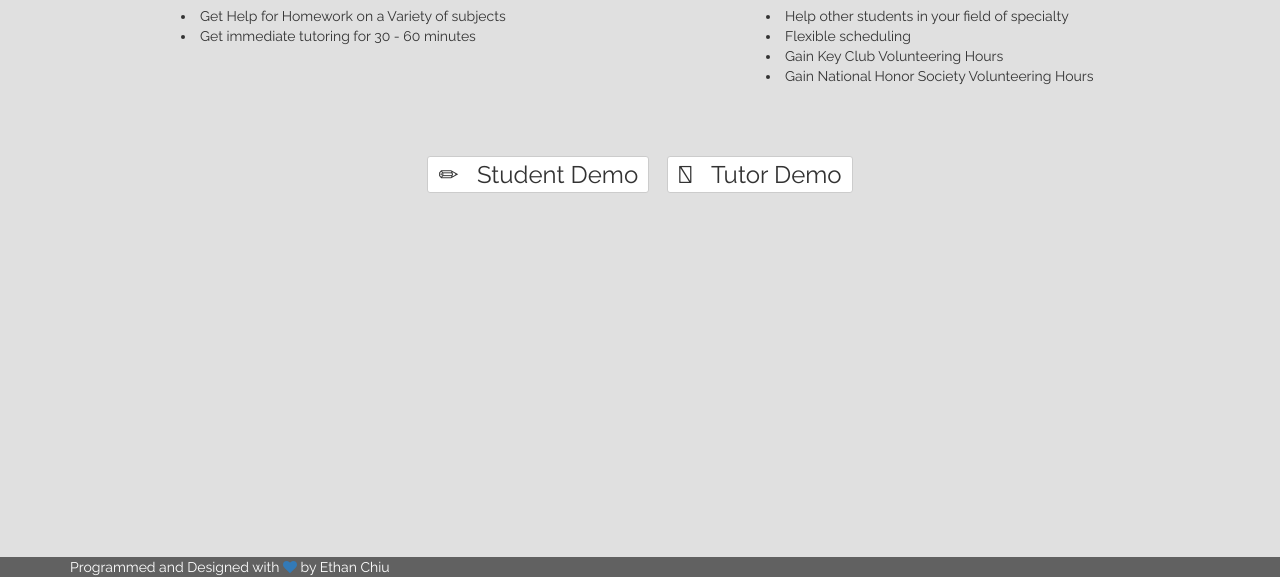
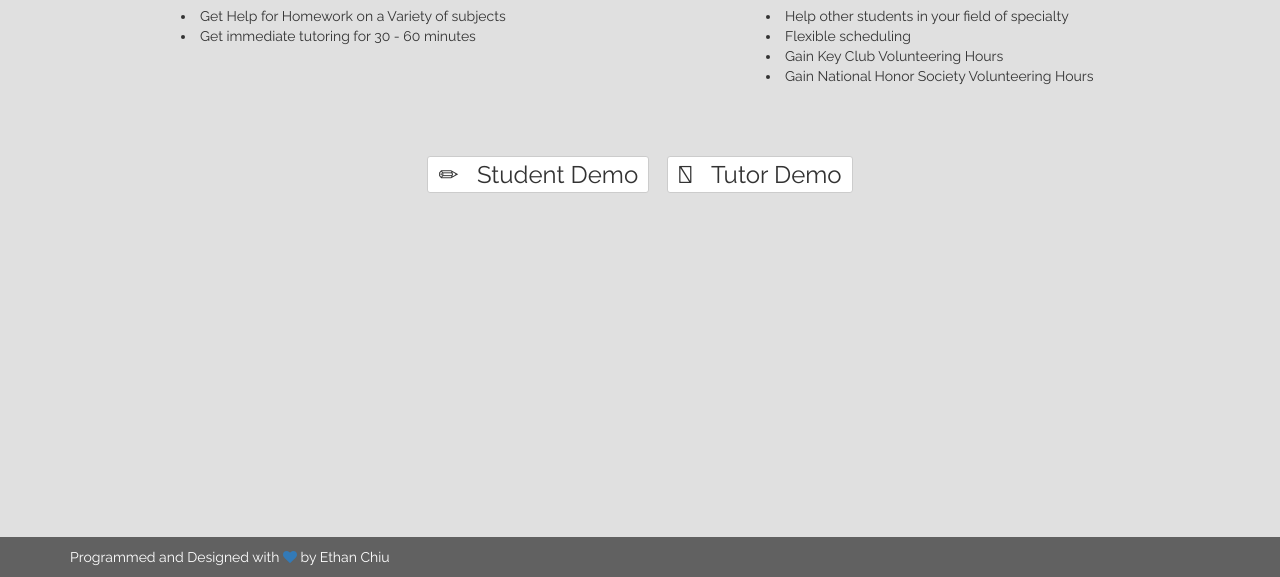
Before and after one commit to ethanchewy/StudyTogether, a plain HTML site: page index.html in a window 1280 px wide. Shown: the part 223-800 px from the top of the page. Drawn offline with Linux system fonts and the light colour scheme.

Commit message:
Added padding to footer

```diff
--- a/css/css.css
+++ b/css/css.css
@@ -22,6 +22,7 @@ ul li{
 	background-color: #64B5F6;
 	border-radius:0px;
 	box-shadow: 3px 3px 5px #42A5F5;
+	width:100%;
 }
 /*
 #demobutton1{
@@ -45,5 +46,8 @@ span {
 	position:absolute;
 	bottom:0;
 	width:100%;
+	padding-top: 10px;
+	padding-bottom: 10px;
 	color:white;
+
 }
```
